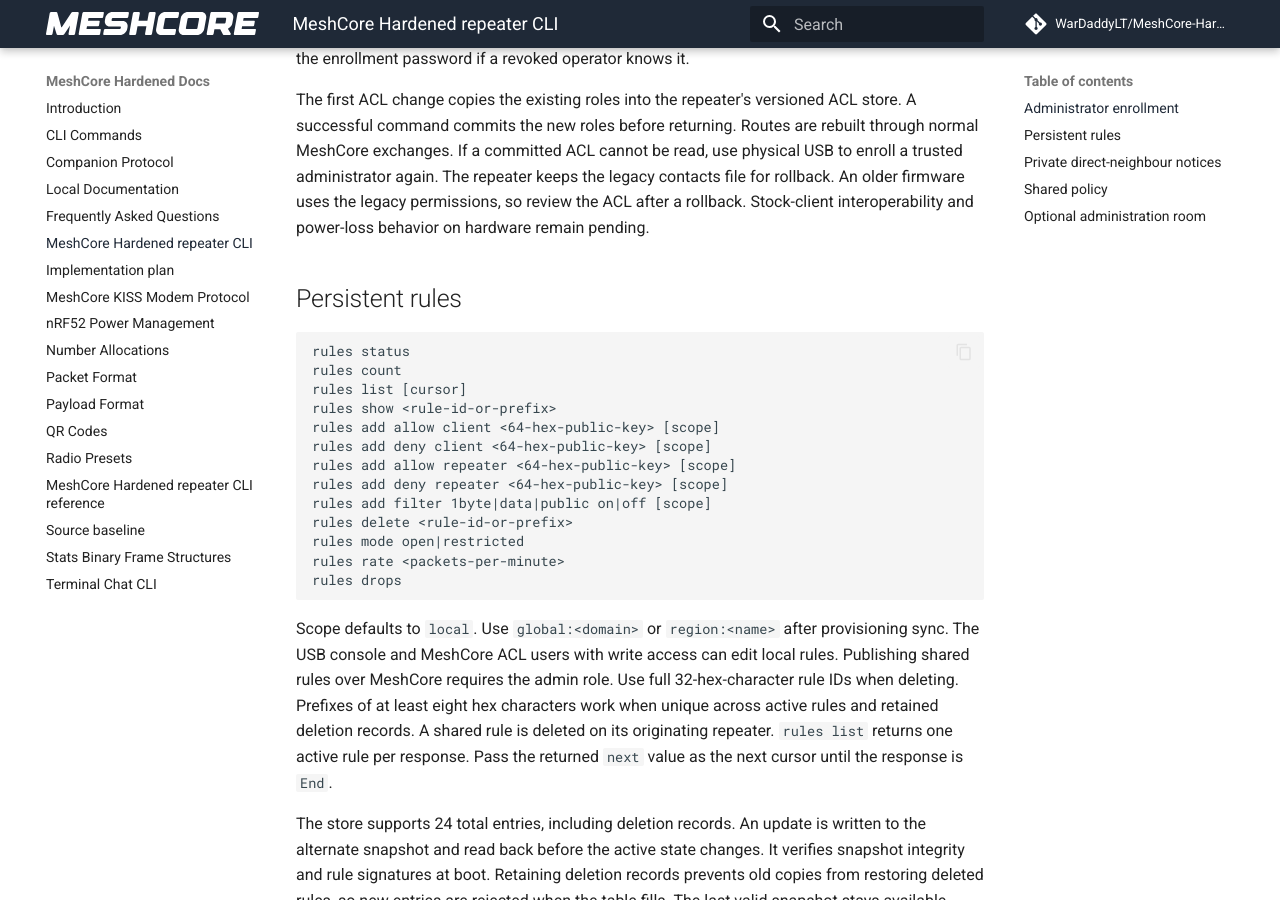
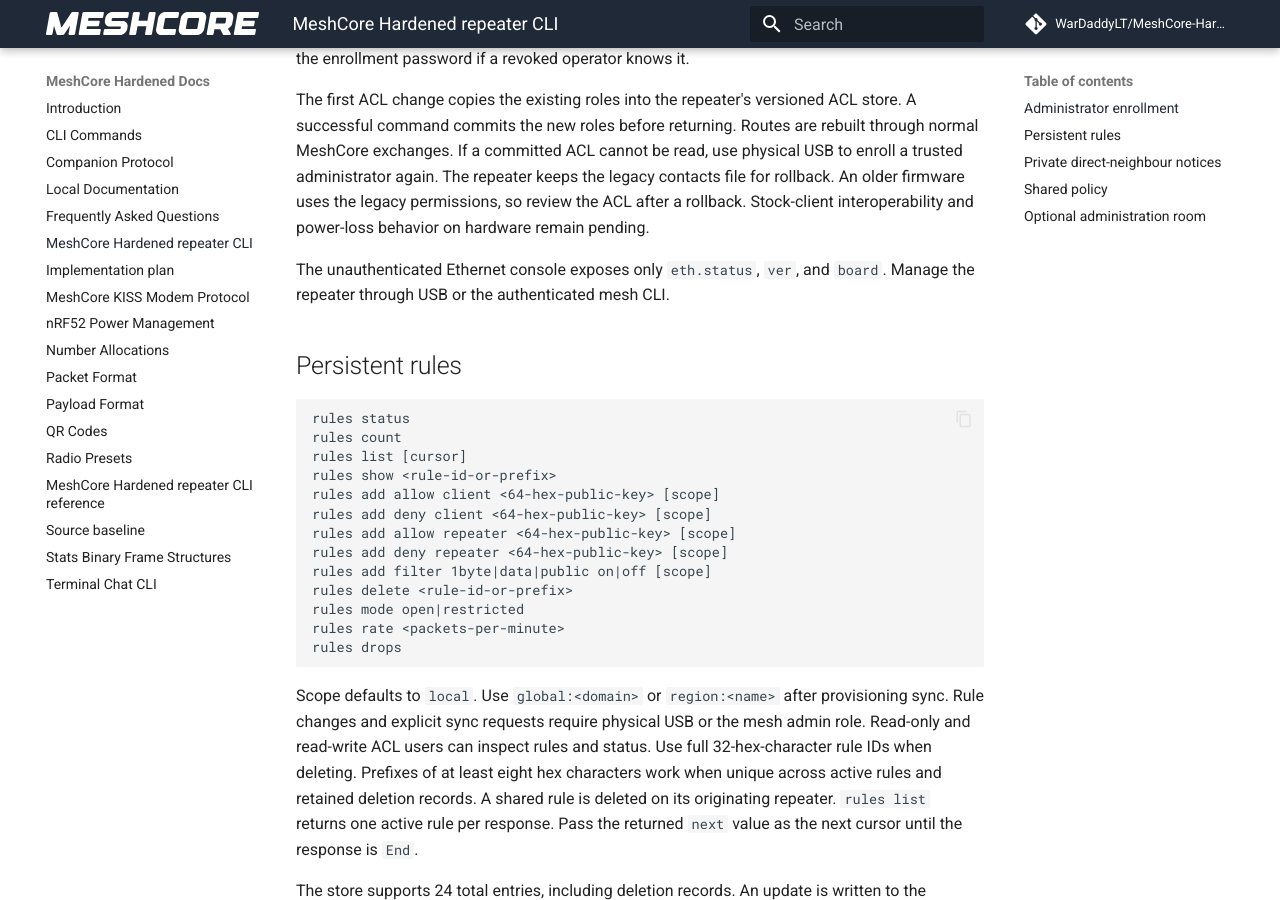
Before and after one commit to WarDaddyLT/MeshCore-Hardened, an MkDocs documentation site: the page built from docs/hardened-repeater-cli.md, in a window 1280 px wide and 900 px high, scrolled down 641 px. Built offline with MkDocs 1.6.1 and Material for MkDocs 9.7.7, drawn with Linux system fonts in a browser that asks for light colours; comment, search, counter and statistics services are not loaded.

Commit message:
MSHCHRD-2 Enforce permissions across repeater management transports (#35)

````diff
--- a/docs/hardened-repeater-cli.md
+++ b/docs/hardened-repeater-cli.md
@@ -11,6 +11,8 @@ Normal operation (currently `open`) also allows the stock remote login to enroll
 Use `get acl` on USB to review installed roles and `setperm <64-hex-public-key> 0` to revoke an entry. An unambiguous byte-aligned prefix also works for revocation. In Normal, rotate or clear the enrollment password if a revoked operator knows it.
 
 The first ACL change copies the existing roles into the repeater's versioned ACL store. A successful command commits the new roles before returning. Routes are rebuilt through normal MeshCore exchanges. If a committed ACL cannot be read, use physical USB to enroll a trusted administrator again. The repeater keeps the legacy contacts file for rollback. An older firmware uses the legacy permissions, so review the ACL after a rollback. Stock-client interoperability and power-loss behavior on hardware remain pending.
+
+The unauthenticated Ethernet console exposes only `eth.status`, `ver`, and `board`. Manage the repeater through USB or the authenticated mesh CLI.
 
 ## Persistent rules
 
@@ -30,7 +32,7 @@ rules rate <packets-per-minute>
 rules drops
 ```
 
-Scope defaults to `local`. Use `global:<domain>` or `region:<name>` after provisioning sync. The USB console and MeshCore ACL users with write access can edit local rules. Publishing shared rules over MeshCore requires the admin role. Use full 32-hex-character rule IDs when deleting. Prefixes of at least eight hex characters work when unique across active rules and retained deletion records. A shared rule is deleted on its originating repeater. `rules list` returns one active rule per response. Pass the returned `next` value as the next cursor until the response is `End`.
+Scope defaults to `local`. Use `global:<domain>` or `region:<name>` after provisioning sync. Rule changes and explicit sync requests require physical USB or the mesh admin role. Read-only and read-write ACL users can inspect rules and status. Use full 32-hex-character rule IDs when deleting. Prefixes of at least eight hex characters work when unique across active rules and retained deletion records. A shared rule is deleted on its originating repeater. `rules list` returns one active rule per response. Pass the returned `next` value as the next cursor until the response is `End`.
 
 The store supports 24 total entries, including deletion records. An update is written to the alternate snapshot and read back before the active state changes. It verifies snapshot integrity and rule signatures at boot. Retaining deletion records prevents old copies from restoring deleted rules, so new entries are rejected when the table fills. The last valid snapshot stays available when a write fails.
 
````
Also changed, not shown: README.md (+3 -3 lines), 1 other file.
